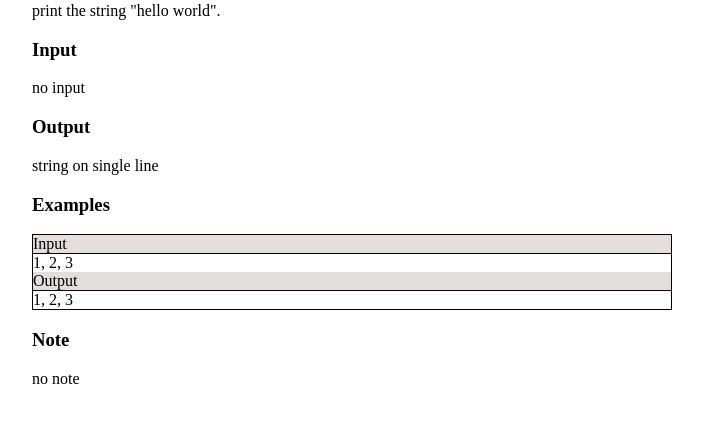
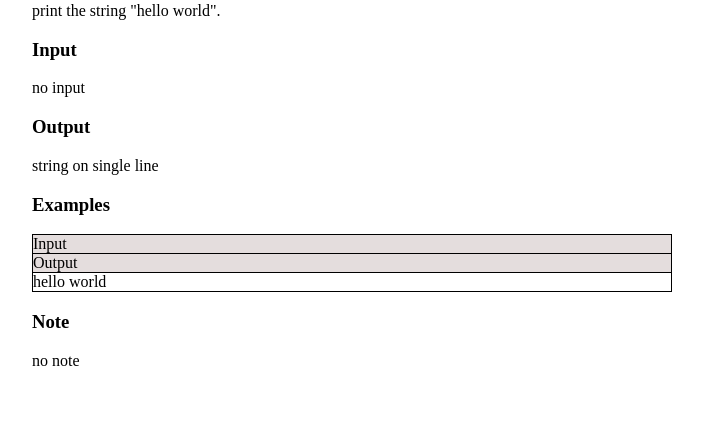
Before and after one commit to ranjodhsingh1729/PyEval, a Django app: page /resources/problem/6 in a window 1280 px wide. Shown: the part 244-667 px from the top of the page, without its empty margins (288-991 px from the left). Run offline with Django 5.2, Linux system fonts and the light colour scheme; a user stored in the database is signed in; data comes from the database, SQL or seed files in the repository; both versions use the stored data as it was after the commit.

Commit message:
Fixed Minor Bugs

```diff
--- a/dashboard/views.py
+++ b/dashboard/views.py
@@ -41,8 +41,8 @@ def new_problem(request):
                 complete = False,
 
                 cases = {
-                    "input": [],
-                    "output": []
+                    "test": [],
+                    "train": [],
                 }
             )
             new_problem.authors.add(request.user)
--- a/pyeval/settings.py
+++ b/pyeval/settings.py
@@ -25,7 +25,7 @@ SECRET_KEY = 'django-insecure-&h=^4^i8)*$=ehy9xm@)--=@zwtg^+otuq-v^6xb&=4+h58ly9
 # SECURITY WARNING: don't run with debug turned on in production!
 DEBUG = True
 
-ALLOWED_HOSTS = []
+ALLOWED_HOSTS = ["10.10.215.167", "127.0.0.1"]
 
 
 # Application definition
--- a/quiz/views.py
+++ b/quiz/views.py
@@ -13,11 +13,11 @@ from .models import Problem, Quiz, Submission, Result, Languages
 User = get_user_model()
 
 session = Session()
-judge = "http://10.10.215.167:2358/submissions/?base64_encoded=false&wait=false"
+judge = "http://0.0.0.0:2358/submissions/?base64_encoded=false&wait=false"
 
 
 def status_uri(token):
-    return f"http://10.10.215.167:2358/submissions/{token}?base64_encoded=false&fields=time,memory,status"
+    return f"http://0.0.0.0:2358/submissions/{token}?base64_encoded=false&fields=time,memory,status"
 
 def get_status(submission):
     status = session.get(status_uri(submission.token))
@@ -55,7 +55,7 @@ def problem(request, id):
     if request.user.is_authenticated and request.user.authored_problem_set.filter(id=id).exists():
         problem = Problem.objects.get(id=id)
         context = {"request": request, "problem": problem,
-                   "title": problem.title, "examples": [1]}
+                   "title": problem.title, "examples": problem.cases.get("train")}
         return render(request, 'problem.html', context=context)
     else:
         return redirect(f'/accounts/login?next=/resources/problem/{id}')
--- a/templates/add_cases.html
+++ b/templates/add_cases.html
@@ -99,13 +99,13 @@
             <tr>
                 <td><label for="input">Input: </label></td>
                 <td>
-                    <textarea name="input" id="input" required cols="40" rows="7"></textarea>
+                    <textarea name="input" id="input" cols="40" rows="7"></textarea>
                 </td>
             </tr>
             <tr>
                 <td><label for="output">Output: </label></td>
                 <td>
-                    <textarea name="output" id="output" required cols="40" rows="7"></textarea>
+                    <textarea name="output" id="output" cols="40" rows="7"></textarea>
                 </td>
             </tr>
             <tr>
--- a/templates/index.html
+++ b/templates/index.html
@@ -14,7 +14,7 @@
 <body>
     <header>
         <ul>
-            <li><a href="#">PyEval</a></li>
+            <li><a href="{% url 'dashboard' %}">PyEval</a></li>
         </ul>
         <ul>
             {% if user.is_authenticated %}
--- a/templates/new_problem.html
+++ b/templates/new_problem.html
@@ -56,7 +56,7 @@
                     <textarea name="output_format" id="output_format"cols="40" rows="10"></textarea>
                 </td>
             </tr>
-            <tr>
+            <!-- <tr>
                 <td><label for="train_cases">Train Cases: </label></td>
                 <td>
                     <textarea name="train_cases" id="train_cases"cols="40" rows="10"></textarea>
@@ -67,7 +67,7 @@
                 <td>
                     <textarea name="test_cases" id="test_cases"cols="40" rows="10"></textarea>
                 </td>
-            </tr>
+            </tr> -->
             <tr>
                 <td><label for="note">Note: </label></td>
                 <td>
--- a/templates/problem.html
+++ b/templates/problem.html
@@ -38,9 +38,9 @@
             {% for example in examples %}
                 <div class="example">
                     <div class="example-title">Input</div>
-                    <div class="example-value">1, 2, 3</div>
+                    <div class="example-value">{{ example.input }}</div>
                     <div class="example-title">Output</div>
-                    <div class="example-value">1, 2, 3</div>
+                    <div class="example-value">{{ example.output }}</div>
                 </div>
         {% endfor %}
         </div>
--- a/templates/quiz.html
+++ b/templates/quiz.html
@@ -16,6 +16,7 @@
     <ul>
         <li><a href="{% url 'quiz' quiz.id %}">Statement</a></li>
         <li><a href="{% url 'new_submission' quiz.id %}">Submission</a></li>
+        <li><a href="{% url 'results' quiz.id %}">Results</a></li>
     </ul>
 </div>
 
```
Also changed, not shown: db.sqlite3.
